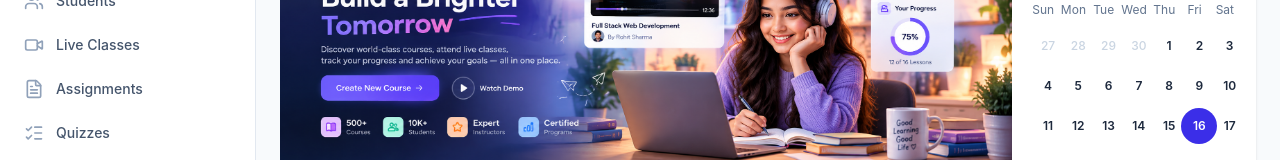
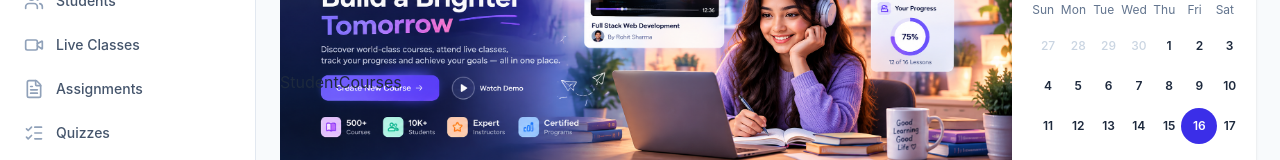
Before and after one commit to iamayushkarma/lms-dashbaord, a React (Vite) app: page / in a window 1280 px wide. Shown: the part 179-339 px from the top of the page. Built offline with nearby package versions, Linux system fonts and the light colour scheme.

Commit message:
feat: add student courses

```diff
--- /dev/null
+++ b/src/dashboard/components/StudentCourses.tsx
@@ -0,0 +1,7 @@
+import React from "react";
+
+function StudentCourses() {
+  return <div>StudentCourses</div>;
+}
+
+export default StudentCourses;
--- a/src/dashboard/main-body/MainBody.tsx
+++ b/src/dashboard/main-body/MainBody.tsx
@@ -1,17 +1,18 @@
 import React from "react";
 import HeaderImage from "../components/HeaderImage";
 import Calendar from "../components/Calander";
+import StudentCourses from "../components/StudentCourses";
 
 function MainBody() {
   return (
     <div className="flex w-full h-svh bg-[#f8fafe]">
       <div className="lg:w-[75%] 2xl:w-[80%] bg-black">
         <HeaderImage />
+        <StudentCourses />
       </div>
       <div className="lg:w-[25%] 2xl:w-[20%]">
         <Calendar />
       </div>
-      <div></div>
     </div>
   );
 }
```
Also changed, not shown: src/dashboard/sidebar/DashboardSidebar.tsx (line endings or trailing spaces).
